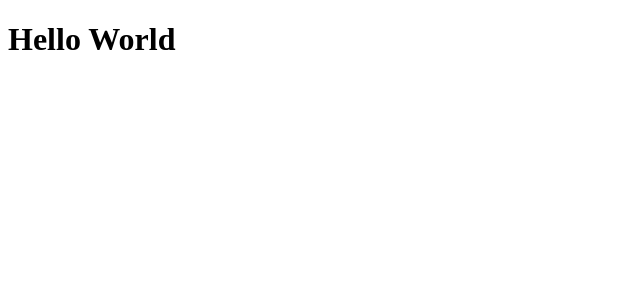
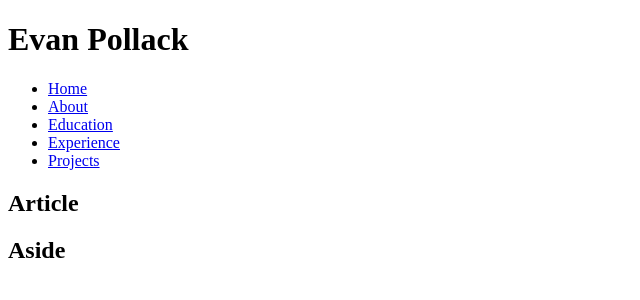
Before and after one commit to evanmpollack/personal-site-dev, a Flask app: page /test in a window 1280 px wide. Shown: the top 300 px of the page, without its empty margins (0-640 px from the left). Run offline with Flask 2, Linux system fonts and the light colour scheme.

Commit message:
home page structure

```diff
--- a/personal_site/templates/index.html
+++ b/personal_site/templates/index.html
@@ -5,6 +5,26 @@
         <title>Home</title>
     </head>
     <body>
-        <h1>Hello World</h1>
+        <header>
+            <h1>Evan Pollack</h1>
+            <nav>
+                <ul>
+                    <li><a href="#">Home</a></li>
+                    <li><a href="#">About</a></li>
+                    <li><a href="#">Education</a></li>
+                    <li><a href="#">Experience</a></li>
+                    <li><a href="#">Projects</a></li>
+                </ul>
+            </nav>
+        </header>
+        <main>
+            <article>
+                <h1>Article</h1>
+            </article>
+
+            <aside>
+                <h2>Aside</h2>
+            </aside>
+        </main>
     </body>
 </html>
```
